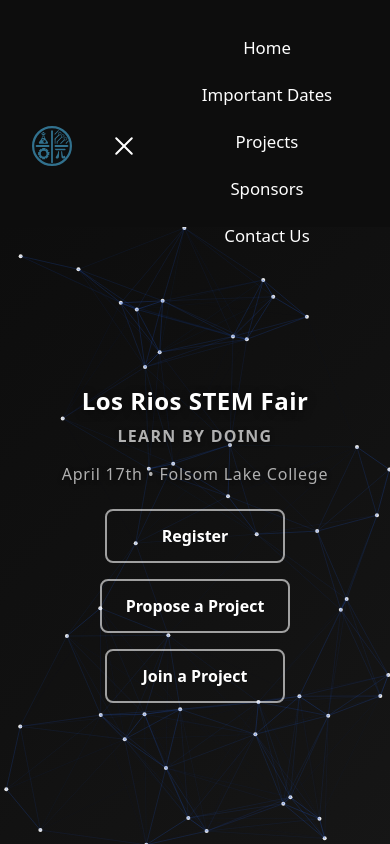
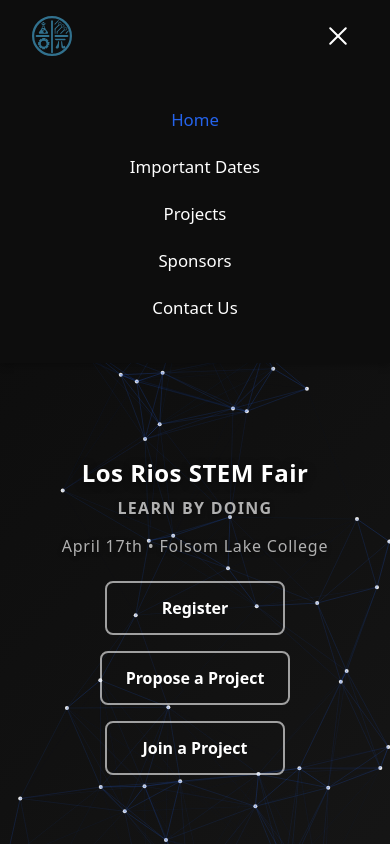
Before and after one commit to brandontautuan/StemFair2026, a React (Vite) app: page / in a window 390 px wide. Both pictures are taken after a click on the button "Open menu". Shown: the top 844 px of the page. Built offline with nearby package versions, Linux system fonts and the light colour scheme.

Commit message:
friendlier

```diff
--- a/src/components/Layout.tsx
+++ b/src/components/Layout.tsx
@@ -1,4 +1,4 @@
-import { useEffect, useState, useCallback } from 'react';
+import { useEffect, useState, useCallback, useRef } from 'react';
 import { Link, useLocation } from 'react-router-dom';
 import Footer from './Footer';
 
@@ -9,18 +9,18 @@
   const isHome = location.pathname === '/';
   const [scrolledPastHero, setScrolledPastHero] = useState(!isHome);
   const [mobileMenuOpen, setMobileMenuOpen] = useState(false);
+  const menuRef = useRef<HTMLUListElement>(null);
 
   useEffect(() => {
     setMobileMenuOpen(false);
   }, [location.pathname]);
 
+  // Close mobile menu on scroll so it doesn't interfere with hero transition
   useEffect(() => {
-    if (mobileMenuOpen) {
-      document.body.style.overflow = 'hidden';
-    } else {
-      document.body.style.overflow = '';
-    }
-    return () => { document.body.style.overflow = ''; };
+    if (!mobileMenuOpen) return;
+    const onScroll = () => setMobileMenuOpen(false);
+    window.addEventListener('scroll', onScroll, { passive: true });
+    return () => window.removeEventListener('scroll', onScroll);
   }, [mobileMenuOpen]);
 
   useEffect(() => {
@@ -43,7 +43,8 @@
     return false;
   };
 
-  const navbarHero = isHome && !scrolledPastHero;
+  // Force solid background when mobile menu is open so text is readable
+  const navbarHero = isHome && !scrolledPastHero && !mobileMenuOpen;
 
   const toggleMenu = useCallback(() => {
     setMobileMenuOpen((prev) => !prev);
@@ -67,7 +68,10 @@
             <span className="nav-hamburger-bar" />
             <span className="nav-hamburger-bar" />
           </button>
-          <ul className={`nav-menu ${mobileMenuOpen ? 'nav-menu--open' : ''}`}>
+          <ul
+            ref={menuRef}
+            className={`nav-menu ${mobileMenuOpen ? 'nav-menu--open' : ''}`}
+          >
             <li>
               <Link to="/" className={isActive('/') ? 'active' : ''}>
                 Home
--- a/src/index.css
+++ b/src/index.css
@@ -251,20 +251,27 @@
 
   .navbar-inner {
     flex-wrap: wrap;
+    align-items: center;
   }
 
   .nav-menu {
-    display: none;
+    flex: 0 0 100%;
     flex-direction: column;
     align-items: center;
     gap: 0;
     width: 100%;
-    padding: 0.5rem 0 1rem;
+    padding: 0;
     order: 3;
+    max-height: 0;
+    overflow: hidden;
+    opacity: 0;
+    transition: max-height 0.35s ease, opacity 0.25s ease, padding 0.35s ease;
   }
 
   .nav-menu--open {
-    display: flex;
+    max-height: 320px;
+    opacity: 1;
+    padding: 0.5rem 0 1rem;
   }
 
   .nav-menu li {
```
